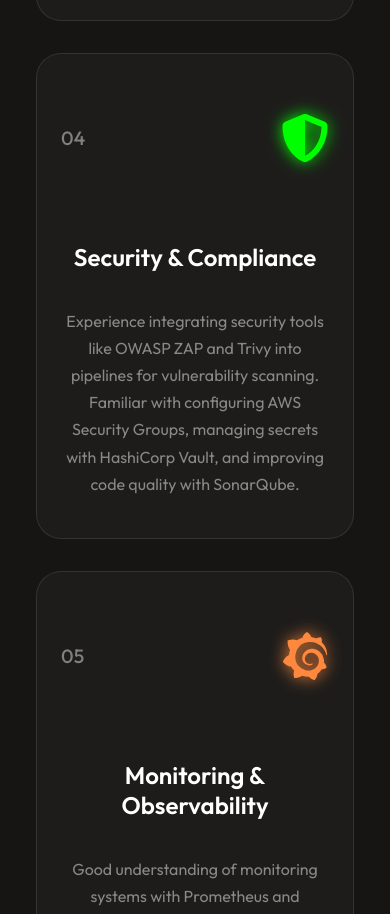
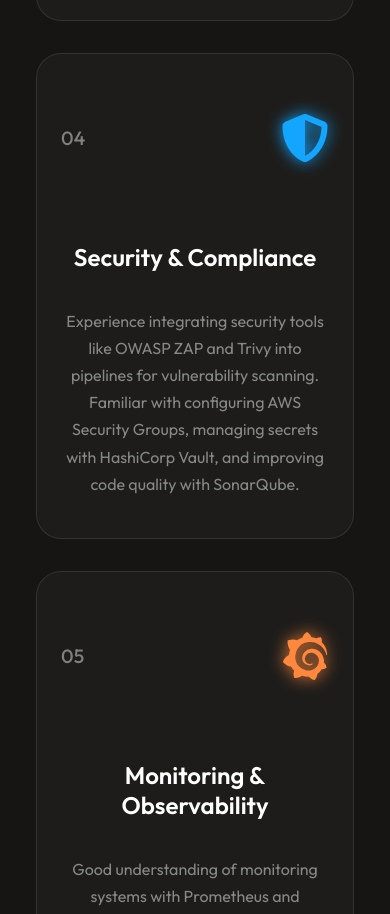
Before and after one commit to wahajahmad-cyber/Portfolio_Website, a React (Vite) app: page / in a window 390 px wide. Shown: the part 4765-5679 px from the top of the page. Built offline with nearby package versions, Linux system fonts and the light colour scheme; no server answers; a web font is replaced by a local one.

Commit message:
changed the card 4 color

```diff
--- a/src/components/Skills/Skills.css
+++ b/src/components/Skills/Skills.css
@@ -118,10 +118,10 @@
     text-shadow: 0 0 15px #D33834;
 }
 
-.skills-format:nth-child(4):hover .skill-icon {
-    color: #00ff00;
-    filter: drop-shadow(0 0 8px #00ff00) brightness(1.2);
-    text-shadow: 0 0 15px #00ff00;
+.skills-format:nth-child(4):hover .skill-icon { /* Security */
+    color: #0D6EFD;
+    filter: drop-shadow(0 0 8px #0D6EFD) brightness(1.2);
+    text-shadow: 0 0 15px #0D6EFD;
 }
 
 .skills-format:nth-child(5):hover .skill-icon { /* Grafana */
@@ -262,11 +262,11 @@
         text-shadow: 0 0 15px #D33834, 0 0 25px #D33834;
     }
 
-    .skills-format:nth-child(4) .skill-icon {
-        color: #00ff00;
-        text-shadow: 0 0 12px #00ff00;
-        filter: drop-shadow(0 0 8px #00ff00) brightness(1.5);
-        text-shadow: 0 0 15px #00ff00, 0 0 25px #00ff00;
+    .skills-format:nth-child(4) .skill-icon { /* Security */
+        color: #0D6EFD;
+        text-shadow: 0 0 12px #0D6EFD;
+        filter: drop-shadow(0 0 8px #0D6EFD) brightness(1.5);
+        text-shadow: 0 0 15px #0D6EFD, 0 0 25px #0D6EFD;
     }
 
     .skills-format:nth-child(5) .skill-icon { /* Grafana */
```
